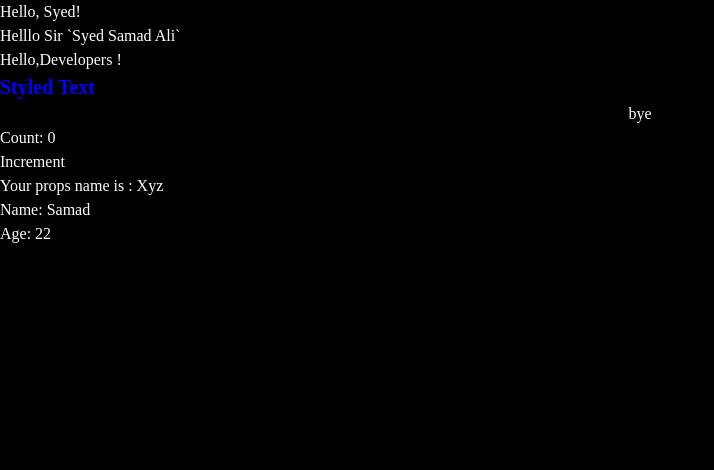
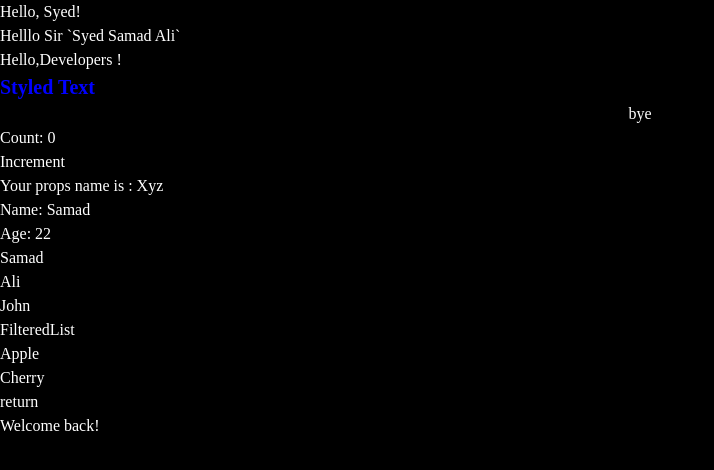
Before and after one commit to Samadali123/React2025, a React (Vite) app: page / in a window 1280 px wide. Shown: the top 470 px of the page, without its empty margins (0-714 px from the left). Built offline with nearby package versions, Linux system fonts and the light colour scheme.

Commit message:
Learn Props in details Mapping and filtering data using props and conditional Rendering

```diff
--- a/src/App.jsx
+++ b/src/App.jsx
@@ -5,12 +5,16 @@ import StyledComponent from './components/StyledComponent';
 import Counter from './components/Counter';
 import Props from './components/Props';
 import Profile from './components/Profile';
+import UserList from './components/Userlist';
+import FilteredList from './components/FilteredList';
+import UserStatus from './components/UserStatus';
 
 
 const App = () => {
   // Jsx insert html into JavaScript
   const element = <h1>Hello,Developers ! </h1>;
-
+  const users = ["Samad", "Ali", "John"];
+  const items = ["Apple", "Banana", "Cherry"];
   return (
     <>
       <Greeting/>
@@ -21,6 +25,9 @@ const App = () => {
       <Counter/>
       <Props  name="Xyz"/>
       <Profile username="Samad" age={22} />
+      <UserList users ={users} />
+      <FilteredList items={items}/>
+      <UserStatus  isLoggedIn={true}/>
       </>
   )
 }
--- /dev/null
+++ b/src/components/FilteredList.jsx
@@ -0,0 +1,18 @@
+import React from 'react'
+
+const FilteredList = ({items}) => {
+    const filteredItems = items.filter((item) => item !== "Banana");
+  return (
+    <div>
+        FilteredList
+        <ul>
+      {filteredItems.map((item, index) => (
+        <li key={index}>{item}</li>
+      ))}
+    </ul>
+    </div>
+
+  )
+}
+
+export default FilteredList
--- /dev/null
+++ b/src/components/UserList.jsx
@@ -0,0 +1,13 @@
+function UserList({users}) {
+
+
+    return (
+      <ul>
+        {users.map((user, index) => (
+          <li key={index}>{user}</li>
+        ))}
+      </ul>
+    );
+  }
+
+  export default UserList;
--- /dev/null
+++ b/src/components/UserStatus.jsx
@@ -0,0 +1,11 @@
+import React from 'react'
+
+const UserStatus = ({isLoggedIn}) => {
+  return (
+    <>
+    return <h2>{isLoggedIn ? "Welcome back!" : "Please log in"}</h2>
+    </>
+  )
+}
+
+export default UserStatus
```
